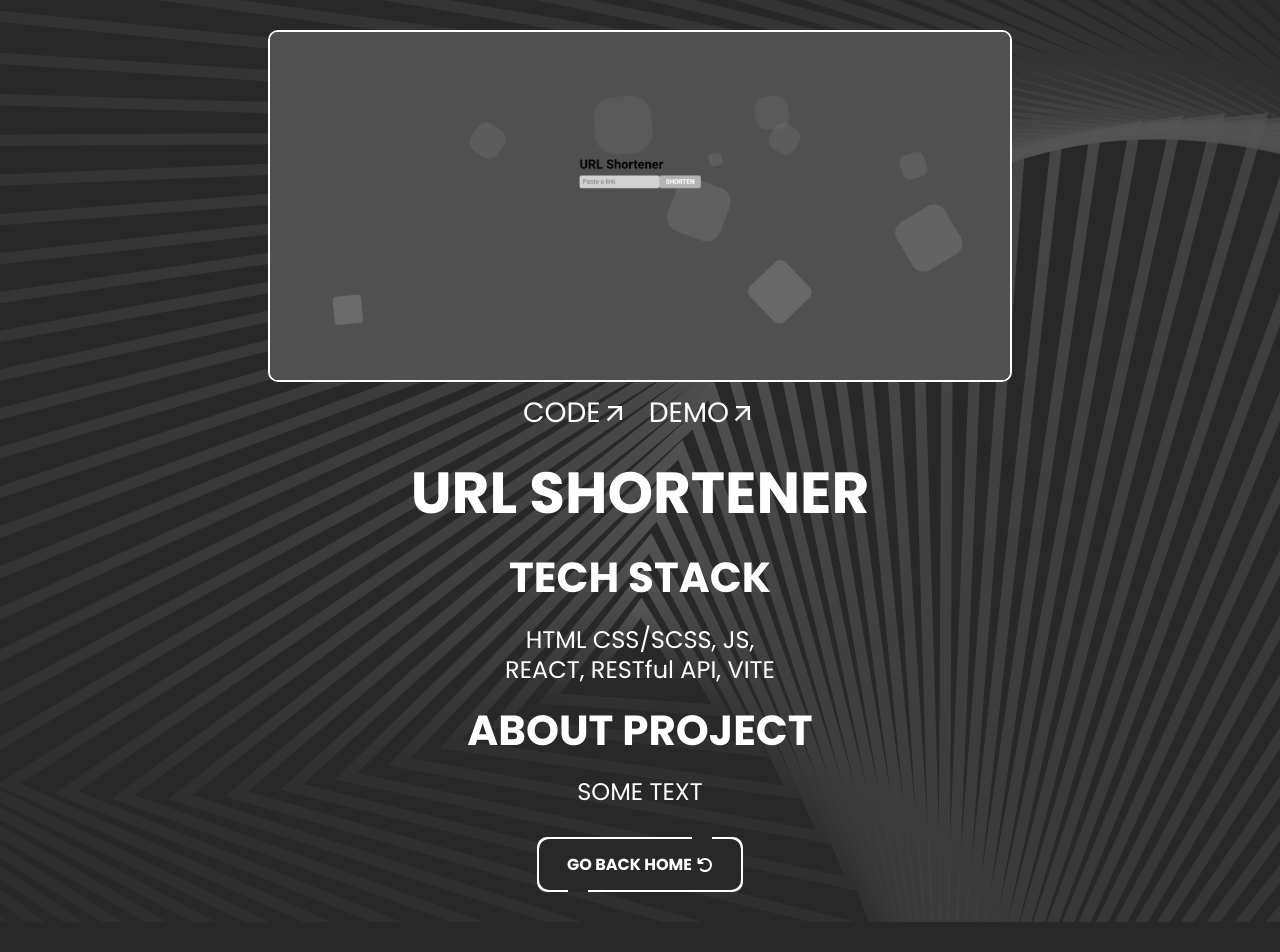
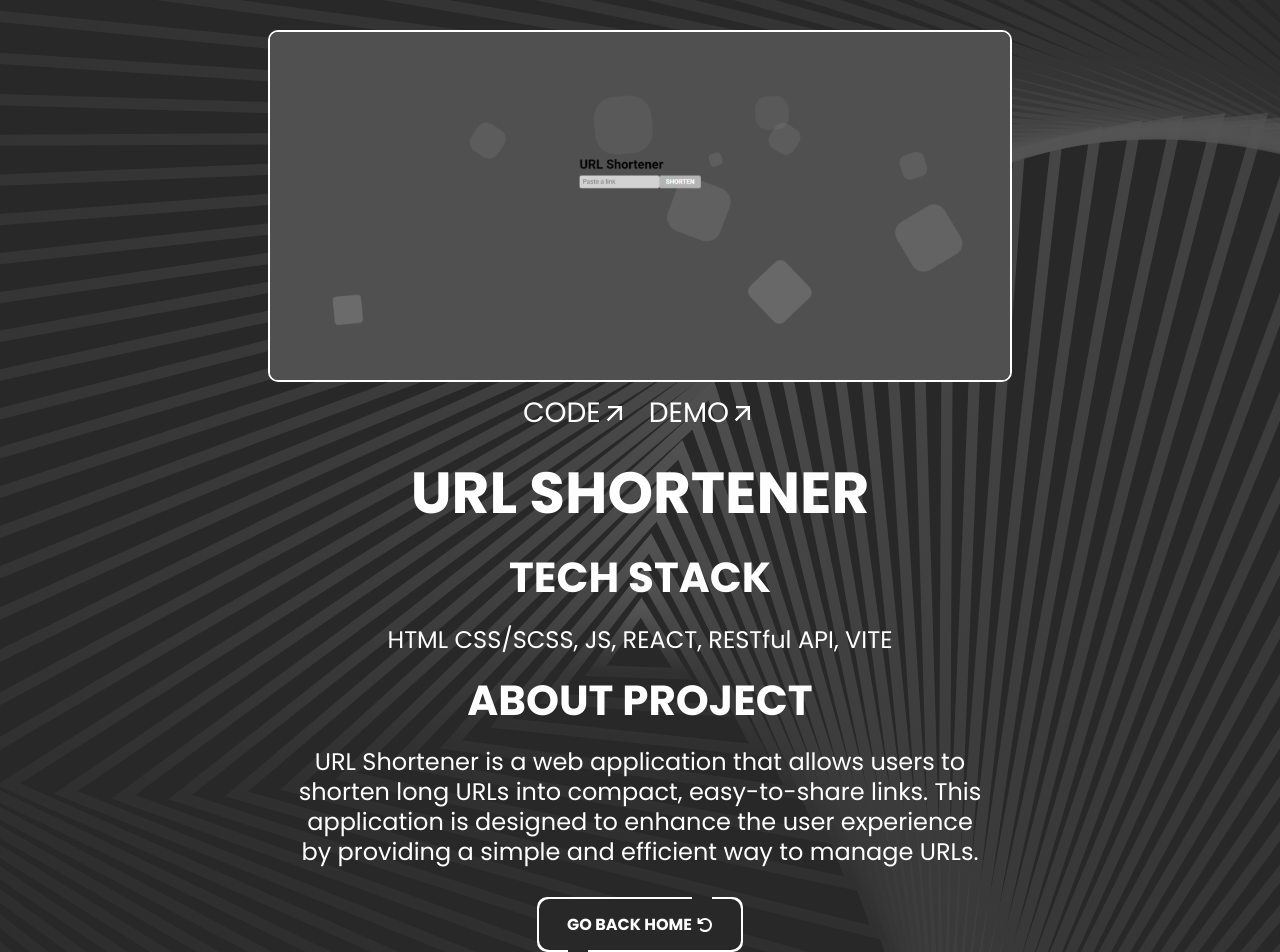
Before and after one commit to BamberDev/Personal-Portfolio, a React (Vite) app: page /url-shortener in a window 1280 px wide. Shown: the top 952 px of the page. Before the commit the page ends 922 px from the top, so only its background shows below. Built offline with nearby package versions, Linux system fonts and the light colour scheme.

Commit message:
updated project description

```diff
--- a/src/pages/ProjectPages/UrlShortenerPage/UrlShortenerPage.jsx
+++ b/src/pages/ProjectPages/UrlShortenerPage/UrlShortenerPage.jsx
@@ -4,7 +4,14 @@ import projects from "../../../data/projectListOptions";
 const UrlShortenerPage = () => {
   const { src, alt, title, code, demo, techStack } = projects[3];
 
-  const content = <p>SOME TEXT</p>;
+  const content = (
+    <p>
+      URL Shortener is a web application that allows users to shorten long URLs
+      into compact, easy-to-share links. This application is designed to enhance
+      the user experience by providing a simple and efficient way to manage
+      URLs.
+    </p>
+  );
 
   return (
     <ProjectPage
```
